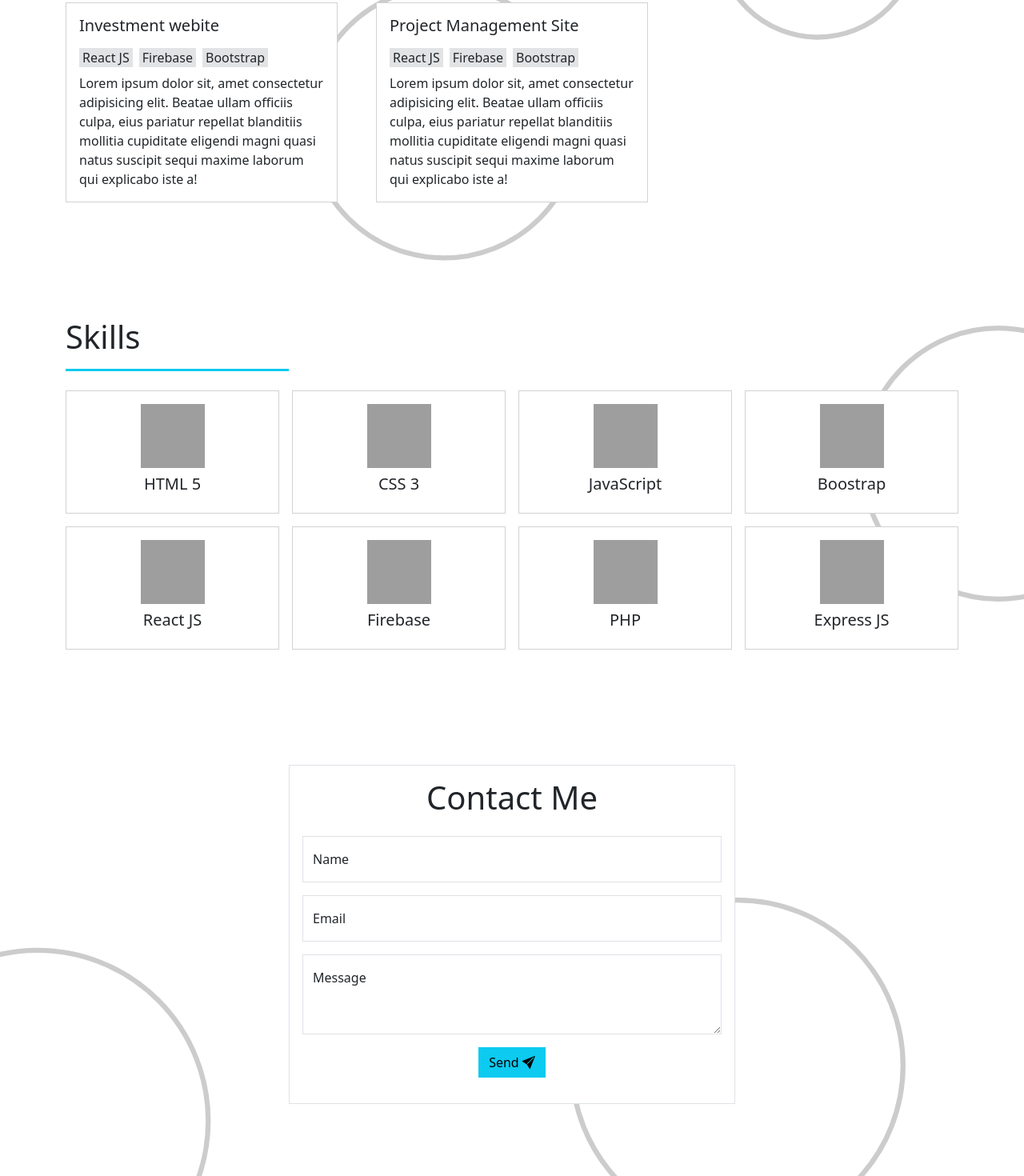
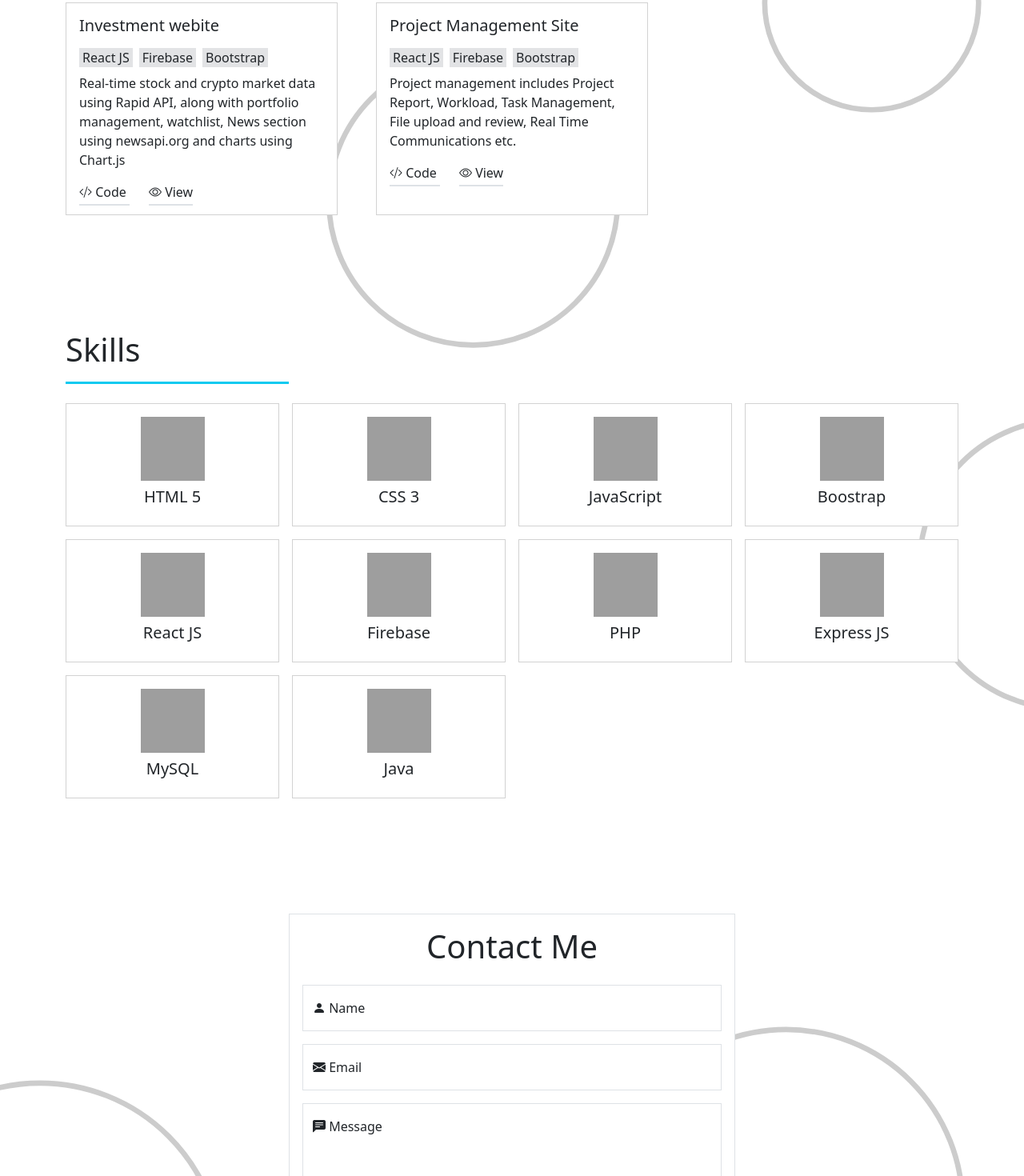
Before and after one commit to neelpatel1111/Portfolio, a plain HTML site: page index.html in a window 1280 px wide. Shown: the part 1330-2800 px from the top of the page at 80% size. Drawn offline with nearby package versions, Linux system fonts and the light colour scheme; grey boxes are pictures that could not be loaded.

Commit message:
second commit

```diff
--- a/data.js
+++ b/data.js
@@ -2,12 +2,16 @@ projects = [
     {
         name: "Investment webite",
         technologies: ["React JS", "Firebase", "Bootstrap"],
-        desc: "Lorem ipsum dolor sit, amet consectetur adipisicing elit. Beatae ullam officiis culpa, eius pariatur repellat blanditiis mollitia cupiditate eligendi magni quasi natus suscipit sequi maxime laborum qui explicabo iste a!"
+        desc: " Real-time stock and crypto market data using Rapid API, along with portfolio management, watchlist, News section using newsapi.org and charts using Chart.js ",
+        git_link:"https://github.com/neelpatel1111/n-Invest",
+        live_link:"https://n-invest.netlify.app"
     },
     {
         name: "Project Management Site",
         technologies: ["React JS", "Firebase", "Bootstrap"],
-        desc: "Lorem ipsum dolor sit, amet consectetur adipisicing elit. Beatae ullam officiis culpa, eius pariatur repellat blanditiis mollitia cupiditate eligendi magni quasi natus suscipit sequi maxime laborum qui explicabo iste a!"
+        desc: "Project management includes Project Report, Workload, Task Management, File upload and review, Real Time Communications etc.",
+        git_link:"https://github.com/neelpatel1111/Project-Management-Site",
+        live_link:"https://neel-project-management.netlify.app"
     }
 ]
 
@@ -34,7 +38,7 @@ skills = [
     },
     {
         title: "Firebase",
-        symbol_url: "https://encrypted-tbn0.gstatic.com/images?q=tbn:ANd9GcR8zSZSg3SKMxv4_vk5Q6dVg5vrv5JXahIG_ghMcEtTfw&s"
+        symbol_url: "https://upload.wikimedia.org/wikipedia/commons/thumb/c/cf/Firebase_icon.svg/2048px-Firebase_icon.svg.png"
     },
     {
         title: "PHP",
@@ -44,5 +48,13 @@ skills = [
         title: "Express JS",
         symbol_url: "https://upload.wikimedia.org/wikipedia/commons/6/64/Expressjs.png"
     },
+    {
+        title: "MySQL",
+        symbol_url:"https://i0.wp.com/www.elearningworld.org/wp-content/uploads/2019/04/MySQL.svg.png?fit=600%2C400&ssl=1"
+    },
+    {
+        title: "Java",
+        symbol_url: "https://upload.wikimedia.org/wikipedia/en/thumb/3/30/Java_programming_language_logo.svg/1200px-Java_programming_language_logo.svg.png"
+    }
 
 ]
--- a/index.html
+++ b/index.html
@@ -94,10 +94,10 @@
                                 I'm a full-stack web developer and I work remotely from India.
                             </div>
                         </div>
-                        <button class="btn btn-dark btn-lg rounded-0" type="button">
+                        <a class="btn btn-dark btn-lg rounded-0" type="button" href="./resume/resume.pdf" download="Neel_Patel.pdf">
                             <i class="bi bi-download"></i>
                             &nbsp;Resume
-                        </button>
+                        </a>
                     </div>
                 </div>
             </div>
@@ -172,6 +172,14 @@
                                 ${tech.map(t => `<div class="bg-secondary-subtle  px-1 py-0 me-2">${t}</div>`).join('')}
                             </div>
                             <p class="card-text">${project.desc}</p>
+                            <a class="text-decoration-none link-dark me-4 border-bottom border-2 pb-1" href=${project.git_link} target="_blank">
+                                <i class="bi bi-code-slash"></i>
+                                Code
+                            </a>
+                            <a class="text-decoration-none link-dark border-bottom border-2 pb-1" href=${project.live_link} target="_blank">
+                                <i class="bi bi-eye"></i>
+                                View
+                            </a>
                         </div>
                     </div>
                     `;
@@ -229,7 +237,7 @@
                     <div class="form-floating mb-3">
                         <input type="text" class="form-control rounded-0" name="Name" id="floatingInput"
                             placeholder="Your Name" required>
-                        <label for="floatingInput">Name</label>
+                        <label for="floatingInput"><i class="bi bi-person-fill"></i> Name</label>
                     </div>
                 </div>
 
@@ -237,7 +245,7 @@
                     <div class="form-floating mb-3">
                         <input type="email" class="form-control rounded-0" name="Email" id="floatingInput"
                             placeholder="Your Email" required>
-                        <label for="floatingInput">Email</label>
+                        <label for="floatingInput"><i class="bi bi-envelope-fill"></i> Email</label>
                     </div>
                 </div>
 
@@ -245,7 +253,7 @@
                     <div class="form-floating mb-3">
                         <textarea class="form-control rounded-0" name="Message" placeholder="Leave a comment here"
                             id="floatingTextarea2" style="height: 100px" required></textarea>
-                        <label for="floatingTextarea2">Message</label>
+                        <label for="floatingTextarea2"><i class="bi bi-chat-left-text-fill"></i> Message</label>
                     </div>
                 </div>
 
--- a/style.css
+++ b/style.css
@@ -1,22 +1,25 @@
-/* body{
-background: hsla(176, 73%, 88%, 1);
-background: linear-gradient(0deg, hsla(176, 73%, 88%, 1) 0%, hsla(193, 100%, 62%, 1) 100%);
-background: -moz-linear-gradient(0deg, hsla(176, 73%, 88%, 1) 0%, hsla(193, 100%, 62%, 1) 100%);
-background: -webkit-linear-gradient(0deg, hsla(176, 73%, 88%, 1) 0%, hsla(193, 100%, 62%, 1) 100%);
-filter: progid: DXImageTransform.Microsoft.gradient( startColorstr="#CCF7F4", endColorstr="#3CD5FF", GradientType=1 );
-
-min-height: 100vh;
-} */
+[data-bs-theme = "dark"]{
+    body{
+        background: none;
+        background-color: #343a40;;
+    }
+    #contactme>form>div{
+        background: none !important;
+    }
+    .btn-dark{
+        background-color: #5bc0de !important;
+        color: #343a40;
+    }
+    .link-dark{
+        color: white !important;
+    }
+}
 
 body {
     background-image: url(/img/circle-scatter-haikei.svg);
     background-repeat: no-repeat;
     background-size: cover;
 }
-
-/* #home {
-    height: 76vh;
-} */
 
 #social-media>.list-group-item {
     background: none;
```
Also changed, not shown: 1 other file.
